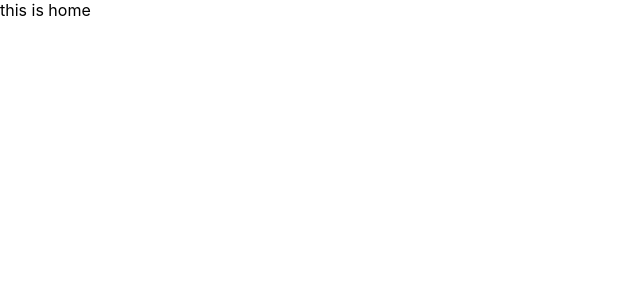
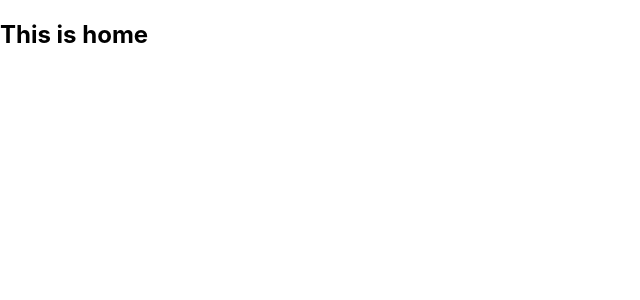
Before and after one commit to Josly025/vocab, a React (Create React App) app: page / in a window 1280 px wide. Shown: the top 300 px of the page, without its empty margins (0-640 px from the left). Built offline with nearby package versions, Linux system fonts and the light colour scheme.

Commit message:
new home commonent and material ui install

```diff
--- a/package.json
+++ b/package.json
@@ -3,12 +3,14 @@
   "version": "0.1.0",
   "private": true,
   "dependencies": {
+    "@mui/material": "^5.0.2",
     "@testing-library/jest-dom": "^5.14.1",
     "@testing-library/react": "^11.2.7",
     "@testing-library/user-event": "^12.8.3",
     "react": "^17.0.2",
     "react-dom": "^17.0.2",
     "react-scripts": "4.0.3",
+    "rebass": "^4.0.7",
     "web-vitals": "^1.1.2"
   },
   "scripts": {
--- a/src/components/Home.jsx
+++ b/src/components/Home.jsx
@@ -1,5 +1,5 @@
 function Home() {
-  return <div>this is home</div>;
+  return <h2 className="title">This is home</h2>;
 }
 
 export default Home;
```
Also changed, not shown: 1 other file (tests, documents, lock files or other folders).
